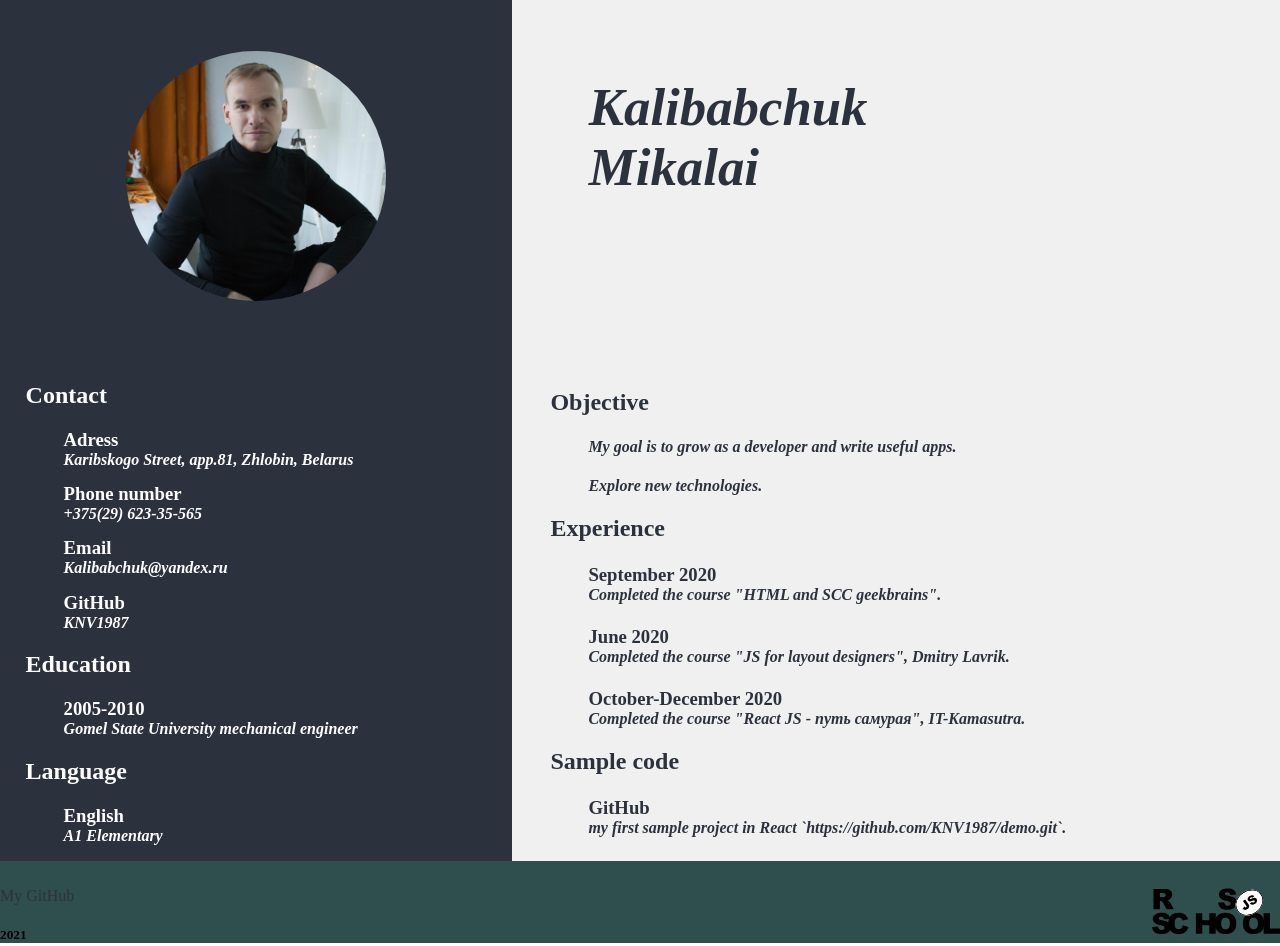
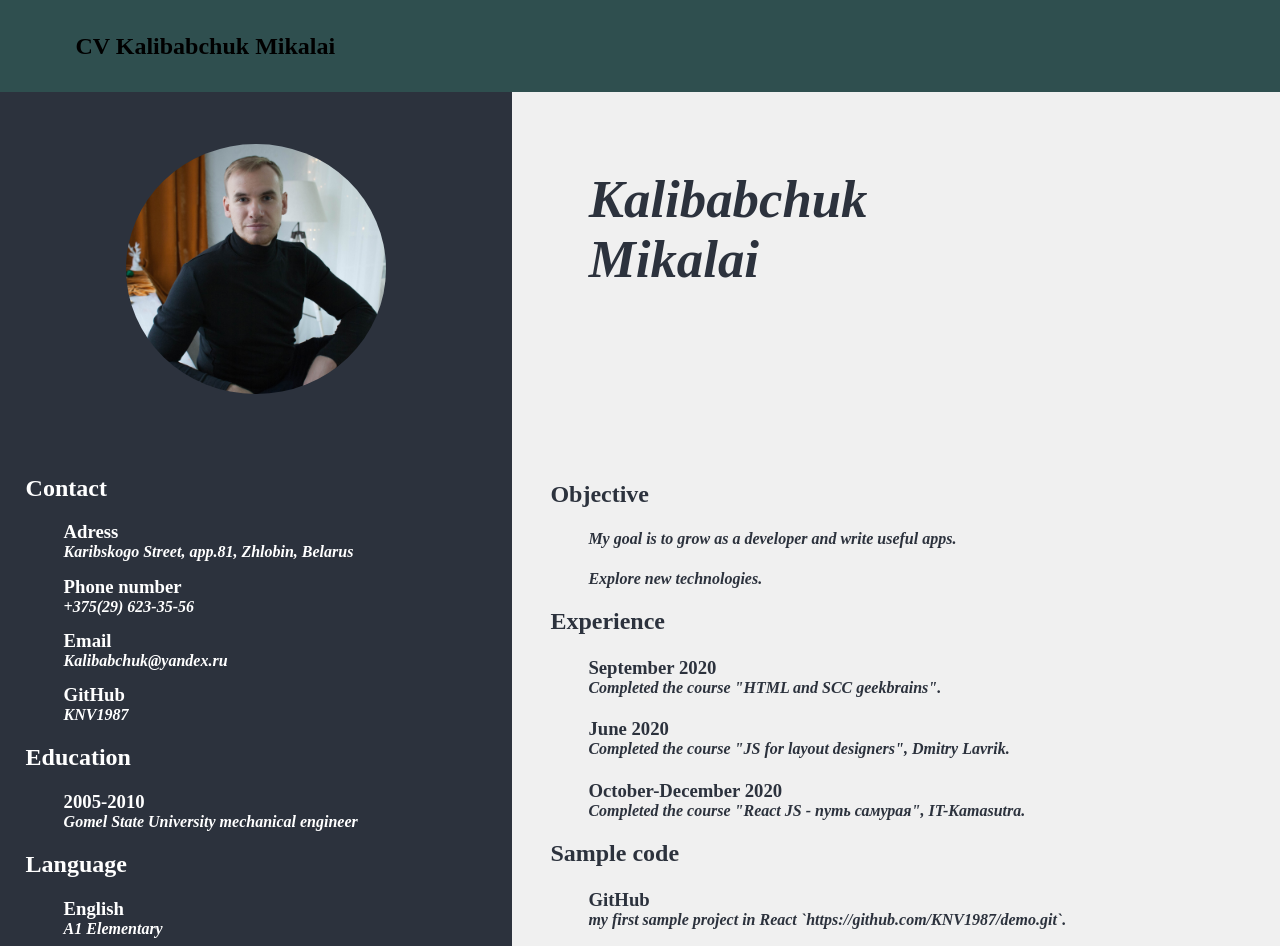
Before and after one commit to KNV1987/rs, a plain HTML site: page index.html in a window 1280 px wide. Shown: the top 946 px of the page. Drawn offline with Linux system fonts and the light colour scheme.

Commit message:
feat: add header

```diff
--- a/css/style.css
+++ b/css/style.css
@@ -9,6 +9,12 @@ a {
 }
 .div-block {
   margin: 0 auto;
+  word-break: break-all;
+}
+header {
+  color: black;
+  background-color: RGB(47, 79, 79);
+  padding: 1% 1% 1% 1%;
 }
 .div-block1 {
   float: left;
--- a/index.html
+++ b/index.html
@@ -9,6 +9,7 @@
 </head>
 <body>
     <div class="div-block">
+        <header><h2>CV Kalibabchuk Mikalai</h2></header>
         <div class="div-block1">
             <div class="div-block2">
                 <div class="info">
@@ -19,7 +20,7 @@
                         <h2>Contact</h2>
                         <ul>
                             <li><h3>Adress</h3> <h4>Karibskogo Street, app.81, Zhlobin, Belarus</h4></li>
-                            <li><h3>Phone number</h3><h4>+375(29) 623-35-565</h4></li>
+                            <li><h3>Phone number</h3><h4>+375(29) 623-35-56</h4></li>
                             <li><h3>Email</h3> <h4>Kalibabchuk@yandex.ru</h4></li>
                             <li><h3>GitHub</h3> <h4>KNV1987</h4></li>
                         </ul>
```
